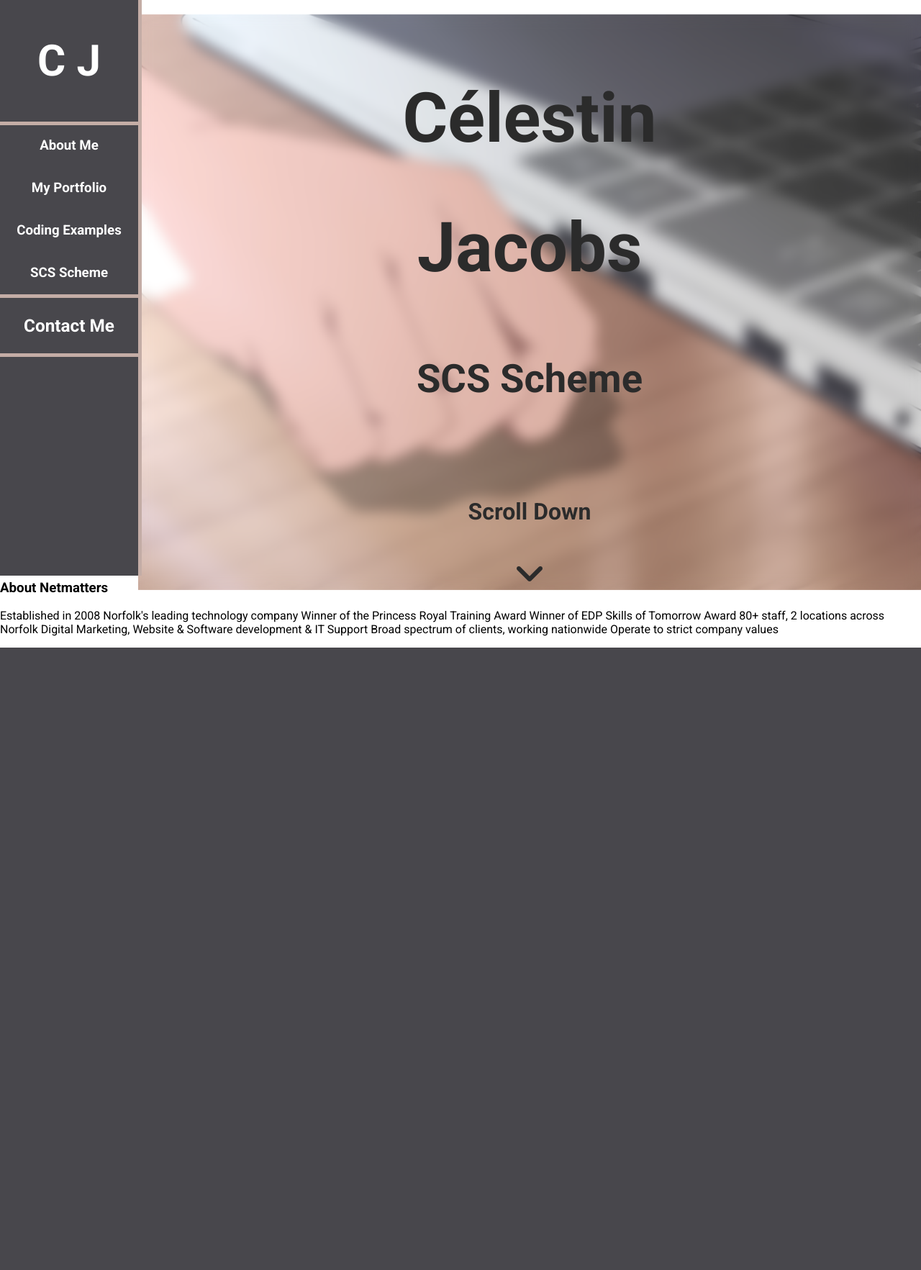
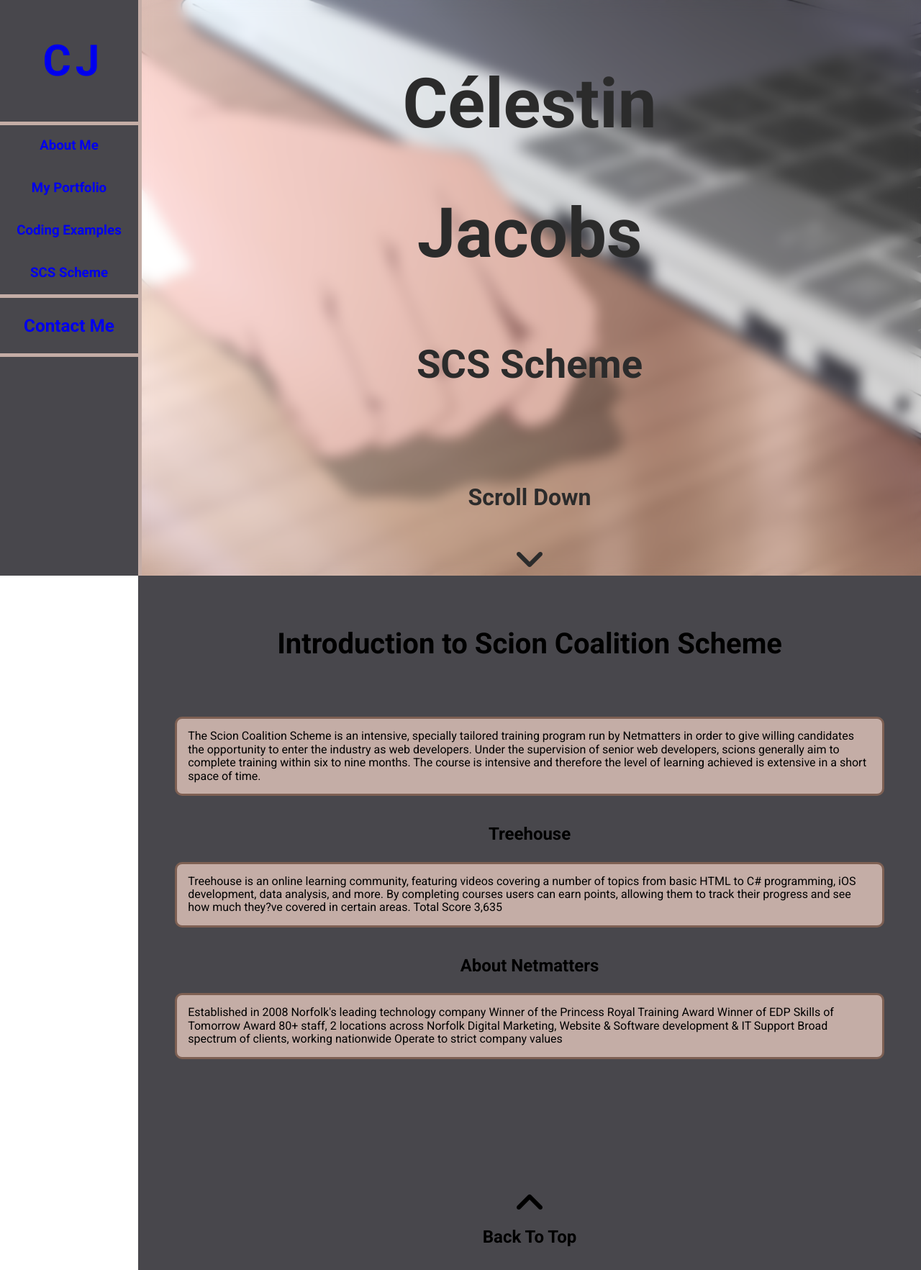
Before and after one commit to CallThyCJ/Portfolio, a PHP site: page /internal-pages/scs.html in a window 1280 px wide. Shown: the whole page at 72% size. Before the commit the page ends 900 px from the top, so only its background shows below. Run offline with PHP 8.4, Linux system fonts and the light colour scheme; some libraries are stand-ins or nearby versions.

Commit message:
Sub pages styling
basic styling for all subpages

```diff
--- a/SCSS/partials/_fonts.scss
+++ b/SCSS/partials/_fonts.scss
@@ -114,6 +114,45 @@ input {
     font-size: 1.5rem;
 }
 
+// ABOUT ME SECTION
+
+#aboutMeContainer h2 {
+    @include mq("l") {
+        font-size: 2.5rem;
+    }
+}
+
+#aboutMeContainer p {
+    @include mq("l") {
+        font-size: 1.4rem;
+    }
+}
+
+// CODING EXAMPLES SECTION
+
+#codeExamplesContainer h2 {
+    @include mq("l") {
+        font-size: 2.5rem;
+    }
+}
+
+// SCS SECTION
+
+#scsSection h2 {
+    font-size: 2rem;
+
+    @include mq("l") {
+        font-size: 2.5rem;
+    }
+}
+
+#scsSection h3 {
+    @include mq("l") {
+        font-size: 1.5rem;
+    }
+}
+
+
 //FONT COLORS
 
 // HERO IMAGE SECTION
@@ -134,6 +173,6 @@ input {
 
 // PROJECT SECTION
 
-#portfolioTitle {
+#portfolioTitle, .projectItem, .projectItem a {
     color: white;
 }
--- a/SCSS/partials/_items.scss
+++ b/SCSS/partials/_items.scss
@@ -26,7 +26,6 @@
 #heroMainText h4 {
     margin-top: auto;
 }
-
 
 // PROJECTS SECTION
 
@@ -105,3 +104,32 @@ input {
 #backToTop h4 {
     margin-top: 10px;
 }
+
+// ABOUT ME SECTION
+
+#aboutMeContainer P {
+    background-color: $primaryColor;
+    border-radius: 10px;
+    margin: 0px;
+    padding: 15px;
+    border: solid 3px $tertiaryColor;
+}
+
+
+// SCS SECTION
+
+.title {
+    text-align: center;
+    margin-bottom: 15%;
+    @include mq("l") {
+        margin-bottom: 8%;
+    }
+}
+
+#scsContainer p {
+    background-color: $primaryColor;
+    border-radius: 10px;
+    border: solid 3px $tertiaryColor;
+    padding: 15px;
+    margin-top: 0px;
+}
--- a/SCSS/partials/_layout.scss
+++ b/SCSS/partials/_layout.scss
@@ -64,6 +64,12 @@ a:visited {
     }
 }
 
+#initals {
+    display: flex;
+    gap: 8%;
+}
+
+
 #sNavBarTopSection, #sNavBarMidSection, #sNavBarBottomSection {
     display: flex;
     flex-direction: column;
@@ -75,7 +81,6 @@ a:visited {
 
 #sNavBarTopSection {
     flex-direction: row;
-    gap: 8%;
 }
 
 // PROJECTS SECTION
@@ -254,3 +259,66 @@ a:visited {
     align-items: center;
     margin-top: 160px;
 }
+
+
+// ABOUT ME SECTION
+
+#aboutMeSection {
+    background-color: $secondaryColor;
+    padding-left: 4%;
+    padding-right: 4%;
+    @include mq("l") {
+        width: 77vw;
+        float: right;
+        padding-top: 3%;
+    }
+}
+
+#aboutMeContainer {
+    display: flex;
+    flex-direction: column;
+    align-items: center;
+    width: 100%;
+    gap: 60px;
+}
+
+// CODING EXAMPLES SECTION
+
+#codeExamplesSection {
+    background-color: $secondaryColor;
+    padding-left: 4%;
+    padding-right: 4%;
+    @include mq("l") {
+        width: 77vw;
+        float: right;
+        padding-top: 3%;
+    }
+}
+
+#codeExamplesContainer {
+    display: flex;
+    flex-direction: column;
+    align-items: center;
+    width: 100%;
+}
+
+// SCS SECTION
+
+#scsSection {
+    background-color: $secondaryColor;
+    padding-left: 4%;
+    padding-right: 4%;
+    padding-top: 5%;
+    @include mq("l") {
+        width: 77vw;
+        float: right;
+        padding-top: 3%;
+    }
+}
+
+#scsContainer {
+    display: flex;
+    flex-direction: column;
+    align-items: center;
+    width: 100%;
+}
--- a/internal-pages/scs.html
+++ b/internal-pages/scs.html
@@ -40,30 +40,32 @@
 <div id="sideNavBarSection">
 
     <div id="sNavBarTopSection">
-        <h2>C</h2>
-        <H2>J</H2>
+        <a href="../index.html#heroSection" id="initals">
+            <h2>C</h2>
+            <H2>J</H2>
+        </a>
     </div>
 
     <div id="sNavBarMidSection">
-        <a href="">
+        <a href="../internal-pages/about-me.html">
             <H3>About Me</H3>
         </a>
 
-        <a href="">
+        <a href="../index.html#projectsSection">
             <H3>My Portfolio</H3>
         </a>
 
-        <a href="">
+        <a href="../internal-pages/code-examples.html">
             <H3>Coding Examples</H3>
         </a>
 
-        <a href="">
+        <a href="../internal-pages/scs.html">
             <H3>SCS Scheme</H3>
         </a>
     </div>
 
     <div id="sNavBarBottomSection">
-        <a href="">
+        <a href="../index.html#contactSection">
             <H3>Contact Me</H3>
         </a>
     </div>
@@ -74,8 +76,9 @@
 
 <div id="scsSection">
 
+    <h2 class="title">Introduction to Scion Coalition Scheme</h2>
+
     <div id="scsContainer">
-        <h2>Introduction to Scion Coalition Scheme</h2>
         <p>The Scion Coalition Scheme is an intensive, specially tailored training program run by Netmatters in order to give willing candidates the opportunity to enter the industry as web developers. Under the supervision of senior web developers, scions generally aim to complete training within six to nine months. The course is intensive and therefore the level of learning achieved is extensive in a short space of time.</p>
         <h3>Treehouse</h3>
         <p>Treehouse is an online learning community, featuring videos covering a number of topics from basic HTML to C# programming, iOS development, data analysis, and more. By completing courses users can earn points, allowing them to track their progress and see how much they?ve covered in certain areas. Total Score 3,635</p>
@@ -83,6 +86,11 @@
         <p>Established in 2008 Norfolk's leading technology company Winner of the Princess Royal Training Award Winner of EDP Skills of Tomorrow Award 80+ staff, 2 locations across Norfolk Digital Marketing, Website & Software development & IT Support Broad spectrum of clients, working nationwide Operate to strict company values</p>
     </div>
 
+    <div id="backToTop">
+        <i class="fa-solid fa-angle-up fa-3x" id="arrowUp"></i>
+        <h4>Back To Top</h4>
+    </div>
+
 </div>
 
 </div>
```
Also changed, not shown: index.html (+5 -3 lines), internal-pages/about-me.html (+17 -7 lines), internal-pages/code-examples.html (+17 -7 lines), CSS/style.css.
